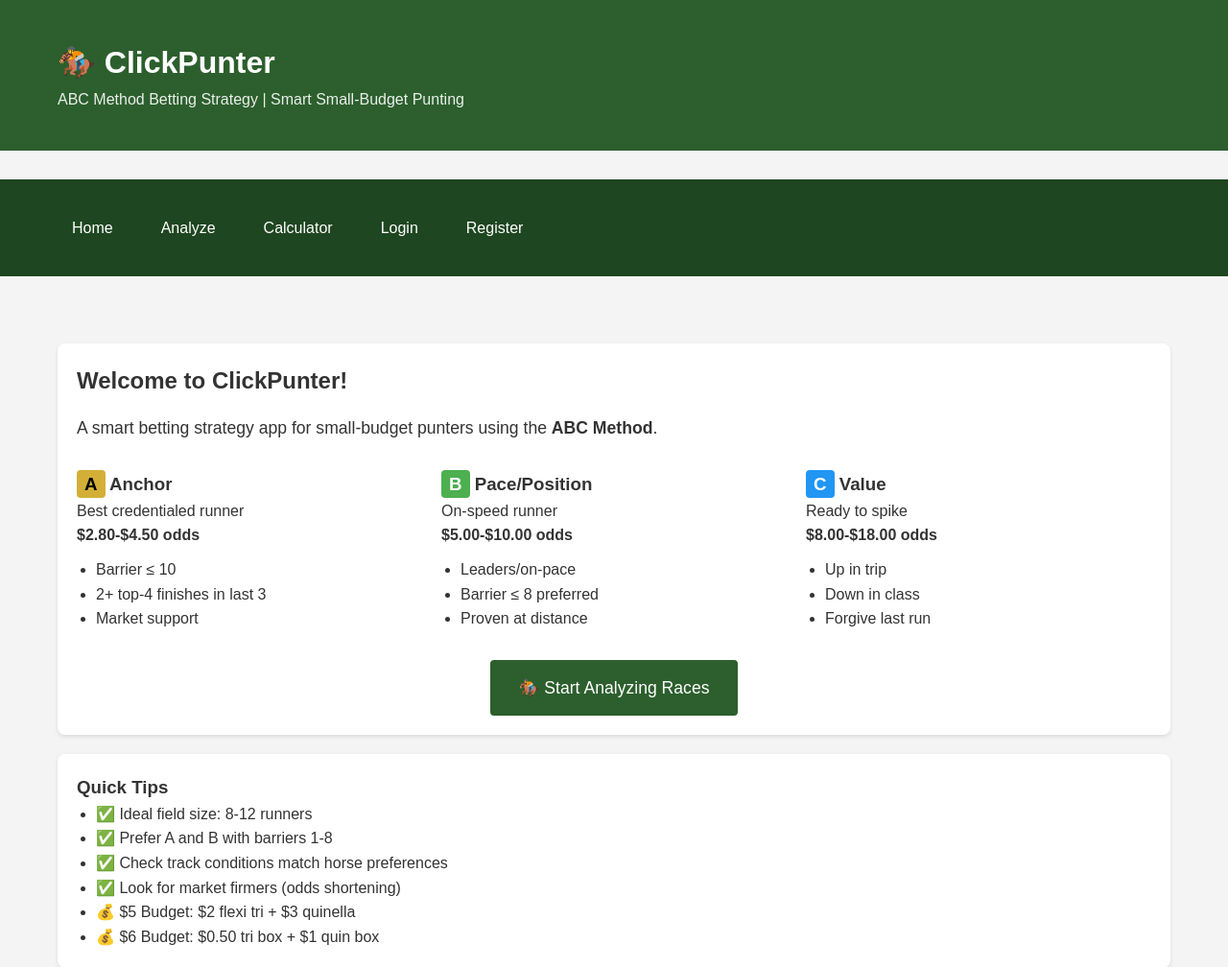
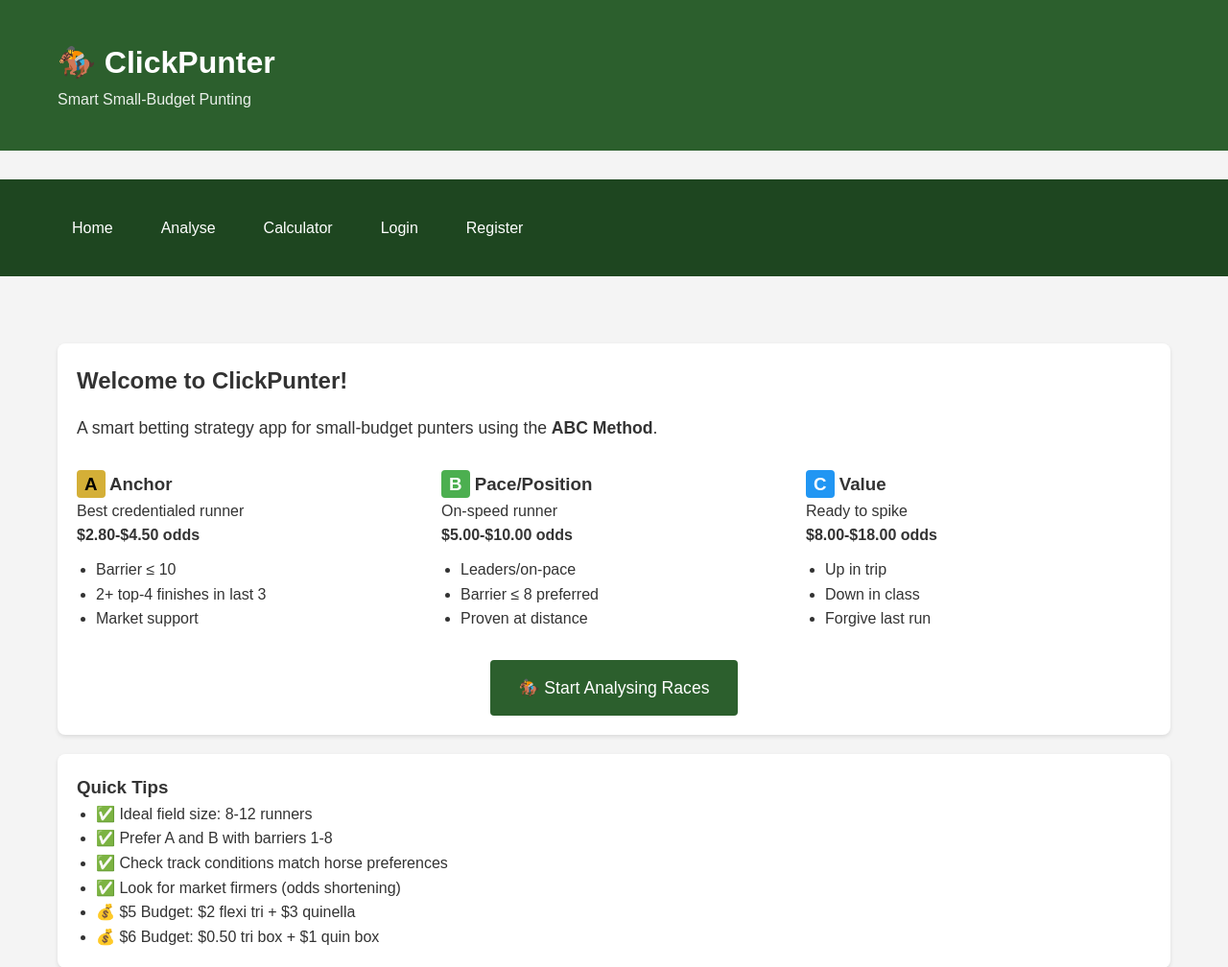
Before and after one commit to Baillie11/ClickPunter, a Flask app: page / in a window 1280 px wide. Shown: the top 1008 px of the page at 96% size. Run offline with Flask 3, Linux system fonts and the light colour scheme; data that the repository does not hold is empty.

Commit message:
Update branding and localisation: simplify app name, use Australian English spelling, show race date in history

```diff
--- a/templates/analyze.html
+++ b/templates/analyze.html
@@ -3,7 +3,7 @@
 {% block content %}
 <div class="card">
     <h2>Race Analysis</h2>
-    <p>Analyze races using the ABC Method to identify winning selections.</p>
+    <p>Analyse races using the ABC Method to identify winning selections.</p>
 </div>
 
 <div class="card">
@@ -34,7 +34,7 @@ Or upload CSV with columns: name,barrier,odds,last3_form,jockey,trainer,speed_ma
         }
     </style>
 
-    <button class="btn" onclick="analyzeCustomRace()" style="margin-top: 15px;">🔍 Analyze This Race</button>
+    <button class="btn" onclick="analyzeCustomRace()" style="margin-top: 15px;">🔍 Analyse This Race</button>
 
     <div id="custom-analysis-result" style="margin-top: 20px;"></div>
 </div>
--- a/templates/history.html
+++ b/templates/history.html
@@ -23,7 +23,7 @@
         <tbody>
             {% for bet in bets %}
             <tr id="bet-row-{{ bet.id }}">
-                <td>{{ bet.created_at.strftime('%d/%m/%Y') }}</td>
+                <td>{{ bet.race.date.strftime('%d/%m/%Y') }}</td>
                 <td id="race-display-{{ bet.id }}">
                     {% if bet.race.track and bet.race.track not in ['Calculator', 'Unknown', 'Manual Entry', ''] %}
                     <strong>{{ bet.race.track }}</strong>
@@ -105,8 +105,8 @@ Stake: ${{ '%.2f'|format(bet.stake_total) }}
 </div>
 {% else %}
 <div class="card">
-    <p>No bets saved yet. Start by analyzing a race and saving your selections!</p>
-    <a href="/analyze" class="btn">Analyze Races</a>
+    <p>No bets saved yet. Start by analysing a race and saving your selections!</p>
+    <a href="/analyze" class="btn">Analyse Races</a>
 </div>
 {% endif %}
 
--- a/templates/index.html
+++ b/templates/index.html
@@ -40,7 +40,7 @@
     </div>
 
     <div style="text-align: center; margin-top: 30px;">
-        <a href="/analyze" class="btn" style="font-size: 1.1rem; padding: 15px 30px;">🏇 Start Analyzing Races</a>
+        <a href="/analyze" class="btn" style="font-size: 1.1rem; padding: 15px 30px;">🏇 Start Analysing Races</a>
     </div>
 </div>
 
@@ -68,7 +68,7 @@
                 <td>{{ race.num_runners }}</td>
                 <td>{{ race.track_condition }}</td>
                 <td>{{ race.date }}</td>
-                <td><a href="/analyze?race_id={{ race.id }}" class="btn">Analyze</a></td>
+                <td><a href="/analyze?race_id={{ race.id }}" class="btn">Analyse</a></td>
             </tr>
             {% endfor %}
         </tbody>
--- a/templates/layout.html
+++ b/templates/layout.html
@@ -3,7 +3,7 @@
 <head>
     <meta charset="UTF-8">
     <meta name="viewport" content="width=device-width, initial-scale=1.0">
-    <title>{% block title %}ClickPunter - ABC Betting Strategy{% endblock %}</title>
+    <title>{% block title %}ClickPunter{% endblock %}</title>
     <style>
         * { margin: 0; padding: 0; box-sizing: border-box; }
         body { font-family: Arial, sans-serif; line-height: 1.6; color: #333; background: #f4f4f4; }
@@ -59,7 +59,7 @@
     <header>
         <div class="container">
             <h1>🏇 ClickPunter</h1>
-            <p>ABC Method Betting Strategy | Smart Small-Budget Punting</p>
+            <p>Smart Small-Budget Punting</p>
         </div>
     </header>
 
@@ -67,7 +67,7 @@
         <div class="container">
             <ul>
                 <li><a href="/">Home</a></li>
-                <li><a href="/analyze">Analyze</a></li>
+                <li><a href="/analyze">Analyse</a></li>
                 <li><a href="/calculator">Calculator</a></li>
                 {% if current_user.is_authenticated %}
                 <li><a href="/history">History</a></li>
```
